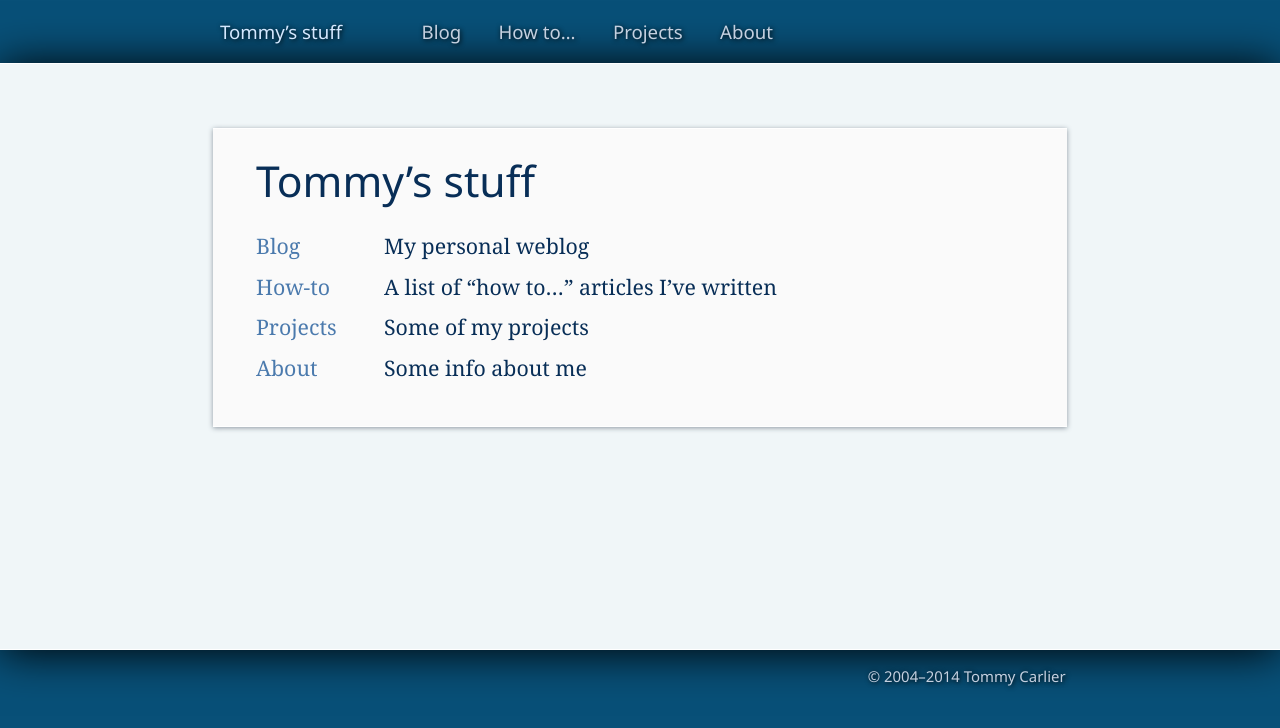
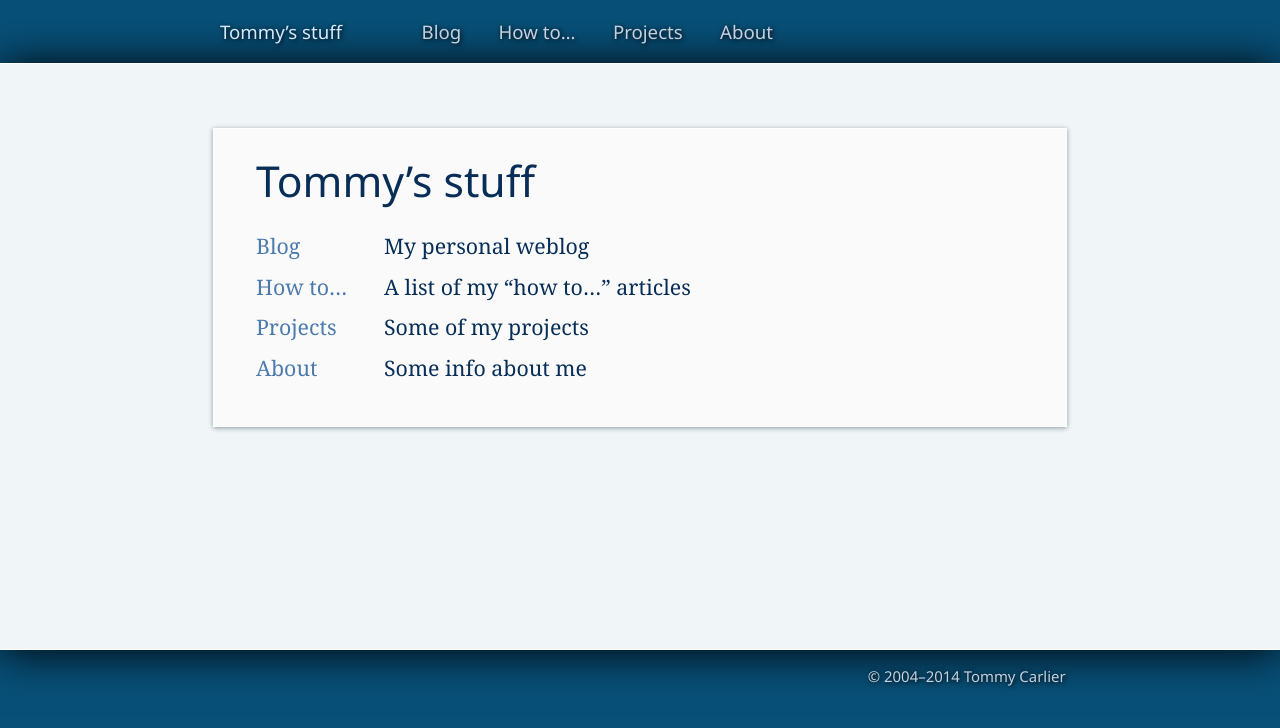
Before and after one commit to tommy-carlier/www.tcx.be, a Jekyll site: the page built from index.html, in a window 1280 px wide. Shown: the top 728 px of the page. Built offline with Jekyll 4.4.1, drawn with Linux system fonts in a browser that asks for light colours.

Commit message:
Changed "How-to" to "How to…"

```diff
--- a/index.html
+++ b/index.html
@@ -6,8 +6,8 @@ layout: default
   <dl>
     <dt><a href="http://blog.tcx.be/">Blog</a></dt>
     <dd>My personal weblog</dd>
-    <dt><a href="{{site.baseUrl}}how-to/">How-to</a></dt>
-    <dd>A list of “how to…” articles I’ve written</dd>
+    <dt><a href="{{site.baseUrl}}how-to/">How to…</a></dt>
+    <dd>A list of my “how to…” articles</dd>
     <dt><a href="{{site.baseUrl}}projects/">Projects</a></dt>
     <dd>Some of my projects</dd>
     <dt><a href="{{site.baseUrl}}about/">About</a></dt>
```
